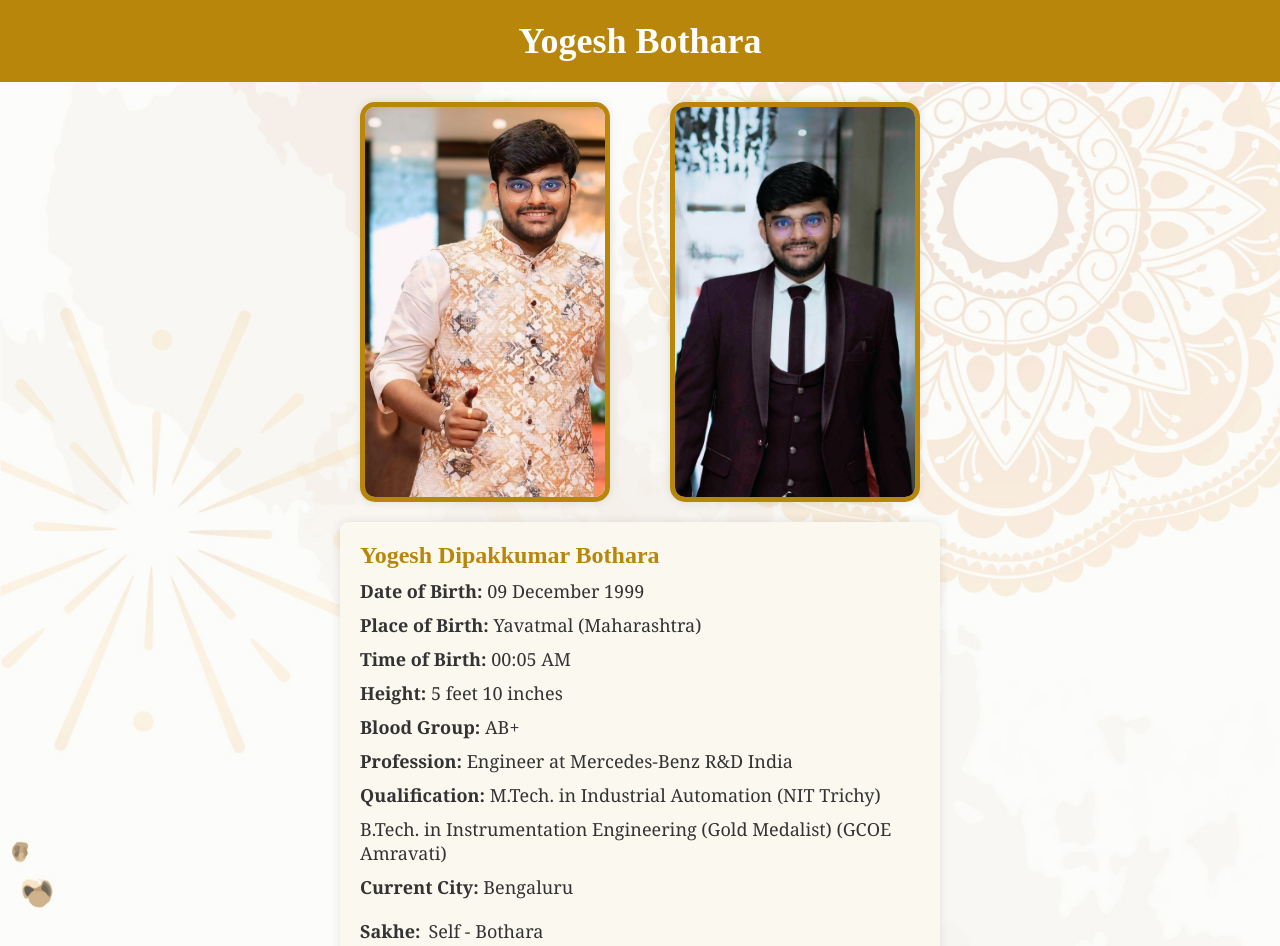
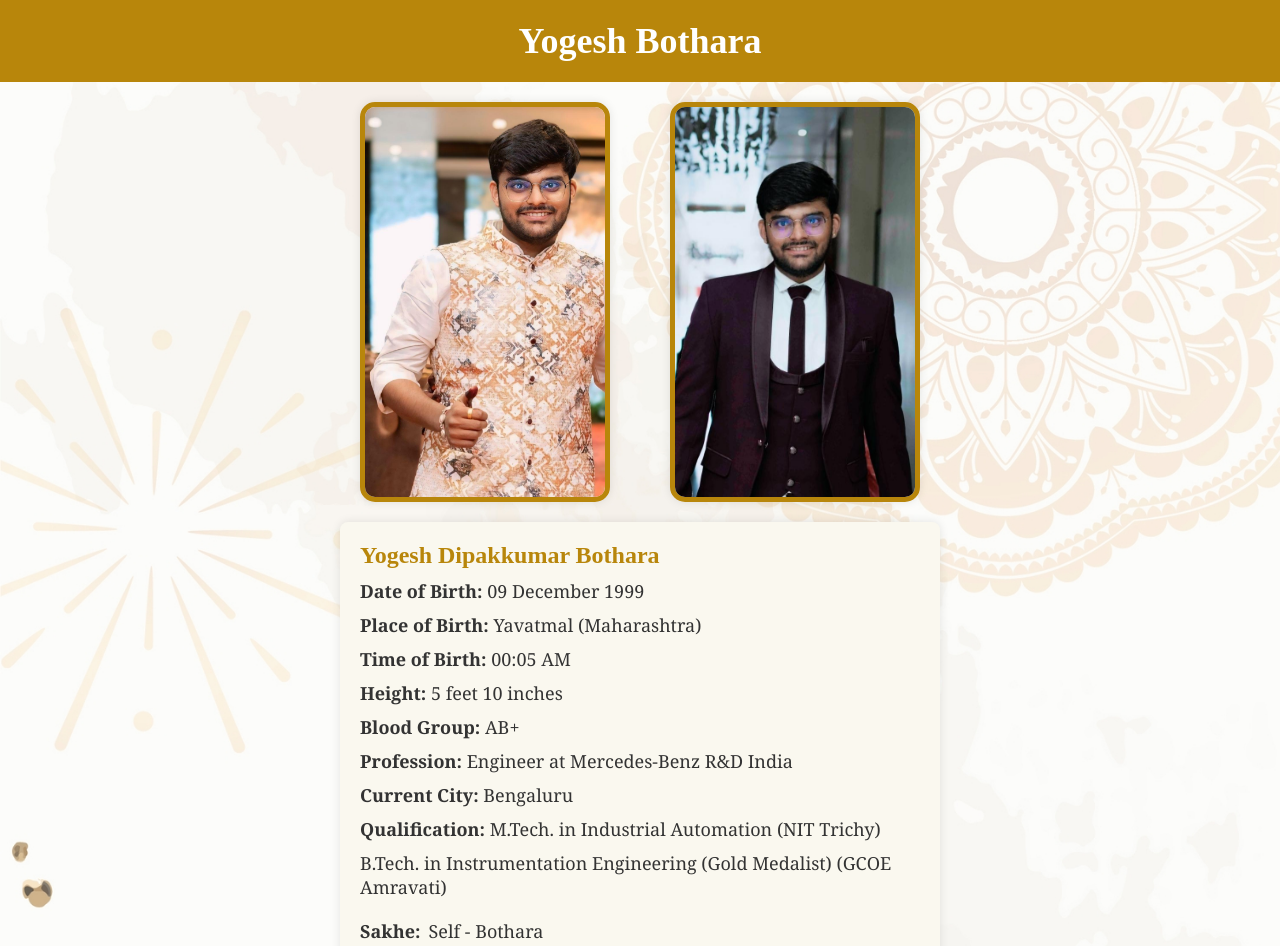
Before and after one commit to Samkit-Kothari-THG/Yogesh-Bothara, a React (Create React App) app: page / in a window 1280 px wide. Shown: the top 946 px of the page. Built offline with nearby package versions, Linux system fonts and the light colour scheme.

Commit message:
Update index.tsx

```diff
--- a/src/components/PersonalInfo/index.tsx
+++ b/src/components/PersonalInfo/index.tsx
@@ -23,15 +23,15 @@ const PersonalInfo: React.FC = () => {
       <p>
         <strong>Profession:</strong> Engineer at Mercedes-Benz R&D India
       </p>
+<p>
+        <strong>Current City:</strong> Bengaluru
+      </p>
       <p>
         <strong>Qualification:</strong> M.Tech. in Industrial Automation (NIT
         Trichy)
       </p>
       <p>
         B.Tech. in Instrumentation Engineering (Gold Medalist) (GCOE Amravati)
-      </p>
-      <p>
-        <strong>Current City:</strong> Bengaluru
       </p>
       <div className={styles.listContainer}>
         <p>
```
